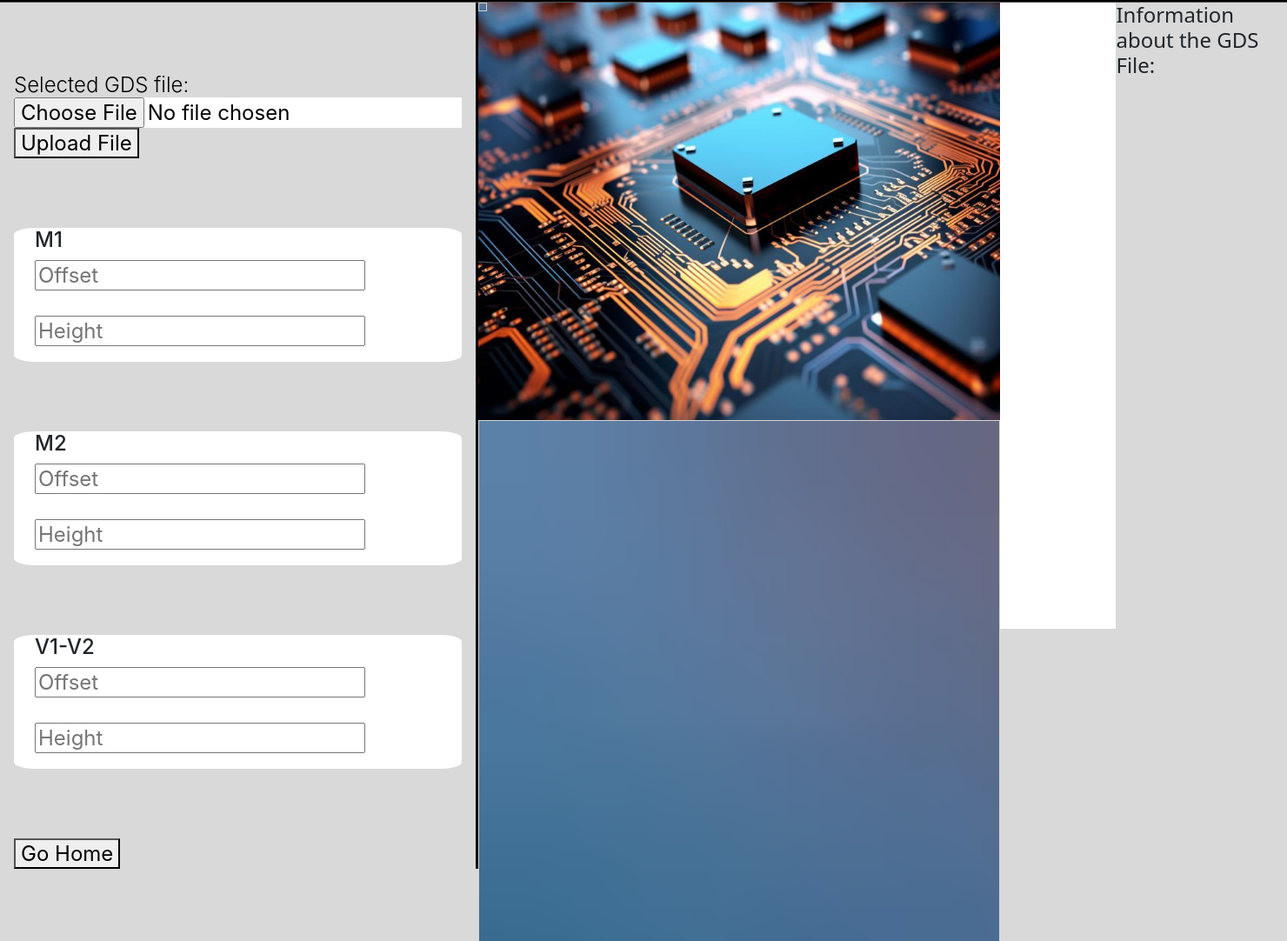
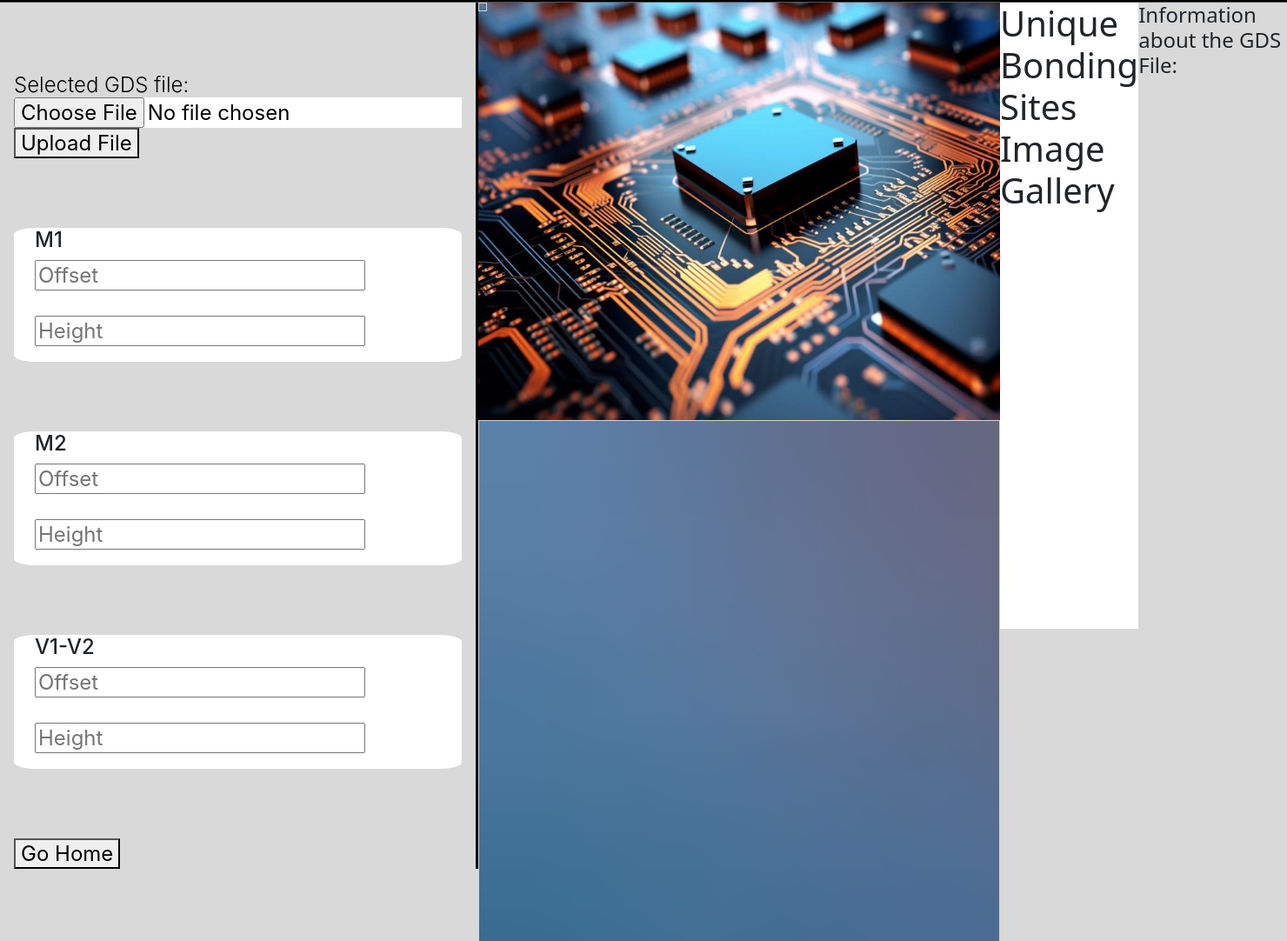
Before and after one commit to Siclarity/siBond, a Flask app: page /gds in a window 1480 px wide. Shown: the part 52-1134 px from the top of the page at 87% size. Run offline with Flask 3, Linux system fonts and the light colour scheme; some libraries are stand-ins or nearby versions.

Commit message:
Takes pictures of unique bondsites now with the implementation of longer lists of unique bondsites. This code also includes the addition of a dynamic image gallery for the gds page

```diff
--- a/website/app.py
+++ b/website/app.py
@@ -6,7 +6,7 @@ import shutil
 import pya
 from scripts.bondSearch_Flask import search
 from scripts.unique_site import unique_pictures
-from json import dumps
+from json import dumps, dump
 import subprocess
 # from mesh_Flask_gen import *
 app = Flask(__name__)
@@ -32,7 +32,8 @@ def clear_folder(folder_path):
     else:
         print(f"Folder {folder_path} does not exist.")
 cwd=getcwd()
-
+IMAGE_FOLDER=f'{cwd}/scripts/images'
+app.config["IMAGE_FOLDER"]=IMAGE_FOLDER
 
 @app.route("/")
 def home():
@@ -128,15 +129,18 @@ def search_sites():
             gds_filename=f"uploads/{filename}"
             c=search(gds_filename)
             #print(f'C:{c}')
-            #print(type(c))
-            diction_serialized=dumps(c)
-            diction_serialized = diction_serialized.replace('"', '\\"')
-            print(type(diction_serialized))
+            print(type(c))
+            # diction_serialized=dumps(c)
+            # diction_serialized = diction_serialized.replace('"', '\\"')
+            with open("information.json","w") as outfile:
+                dump(c,outfile)
+            #print(type(diction_serialized))
             images=f'{cwd}\\scripts\\images'
             clear_folder(images)
             print("Entering Unique_site")
             #print(f"Arguments passed:\n gds_folder={cwd}\\uploads \n diction={diction_serialized}")
-            cm=f'C:\\Users\\aneal\\AppData\\Roaming\\KLayout\\klayout_app.exe -z -r {cwd}/scripts/unique_site.py  -rd gds_folder={cwd}\\uploads  -rd diction="{diction_serialized}"'
+
+            cm=f'C:\\Users\\aneal\\AppData\\Roaming\\KLayout\\klayout_app.exe -z -r {cwd}/scripts/unique_site.py  -rd gds_folder={cwd}\\uploads  -rd diction={cwd}\\information.json"'
             #print(f"CM:{cm}")
             # test=system(cm)
             result=subprocess.run(cm,shell=True,capture_output=True,text=True)
@@ -144,6 +148,19 @@ def search_sites():
             print(f"Error: {result.stderr}")
             print(f"Exiting Unique_Site:{result.returncode}")
     return jsonify({"Result":c})
+
+
+@app.route('/scripts/images/<filename>')
+def unique_images(filename):
+    print(f"Gallery:{filename}")
+    return send_from_directory(IMAGE_FOLDER, filename)
+@app.route('/gallery')
+def gallery():
+    # Get all image filenames in the directory
+    images = [f for f in listdir(IMAGE_FOLDER) if f.lower().endswith(('.png'))]
+    if not images:
+        return jsonify([])
+    return jsonify(images)
 
 @app.route('/meshGenerator')
 def meshGenerator():
--- a/website/templates/gds.html
+++ b/website/templates/gds.html
@@ -40,6 +40,7 @@
                 background-color: white;
                 width:90vw;
                 height:90vh;
+                display: flex;
             }
             .left-side-box{
                 display:flex;
@@ -118,7 +119,16 @@
                 padding: 10px;
                 margin:10px;
             }
-
+            .gallery {
+                display: flex;
+                flex-wrap: wrap;
+                gap: 10px;
+            }
+            .gallery img {
+                width: 200px;
+                height: auto;
+                border: 1px solid #ddd;
+            }
         </style>
         <script>
             // Function to handle form submission
@@ -236,8 +246,12 @@
                     {% else %}
                         <p>No PNG file found.</p>
                     {% endif %}
+                <button id="bondSearch" onclick="IdentifyUniqueBondingSites()"> Identify Unique Bonding Sites</button>
                 </div>
-                <button id="bondSearch" onclick="IdentifyUniqueBondingSites()"> Identify Unique Bonding Sites</button>
+                <div class="gallery_container">
+                    <h1>Unique Bonding Sites Image Gallery</h1>
+                    <div id="gallery" class="gallery"></div> <!-- Images will appear here -->
+                </div>
             </div>
             <div id="Information">
                 <h4> Information about the GDS File:</h4>
@@ -413,5 +427,48 @@
         setInterval(refreshImage, 5000);
 
         </script>
+
+        <script>
+            function updateGallery() {
+                fetch('/gallery')
+                    .then(response => response.json())
+                    .then(images => {
+                        const gallery = document.getElementById('gallery');
+                        const existingImages = gallery.querySelectorAll('img');
+                        if (images.length === 0) {
+                            // Clear all images in the gallery
+                            existingImages.forEach(img => img.remove());
+                            console.log("Gallery is empty. Removed all images.");
+                            return;
+                        }
+
+                        // Loop through all the images fetched from the server
+                        images.forEach(image => {
+                            // Check if the image already exists in the gallery
+                            const imageSrc = `/scripts/images/${image}`;
+                            const imageExists = Array.from(existingImages).some(img => img.alt === image);
+
+                            // If the image doesn't exist, add it
+                            if (!imageExists) {
+                                const imgElement = document.createElement('img');
+                                imgElement.src = imageSrc;
+                                imgElement.alt = image;
+
+                                // Append the image to the gallery
+                                gallery.appendChild(imgElement);
+                                console.log(`Added new image: ${image}`);
+                            } else {
+                                // If the image exists, you may want to update the src for cache busting (if content has changed)
+                                const updatedSrc = `${imageSrc}?v=${new Date().getTime()}`;
+                                const existingImage = Array.from(existingImages).find(img => img.alt === image);
+                                existingImage.src = updatedSrc;  // Update image with cache-busting query
+                                console.log(`Updated image: ${image}`);
+                            }
+                        });
+                    })
+                    .catch(error => console.error('Error loading gallery:', error));
+            }
+        setInterval(updateGallery, 6000);
+        </script>
     </body>
 </html>
```
Also changed, not shown: website/scripts/unique_site.py (+18 -13 lines).
